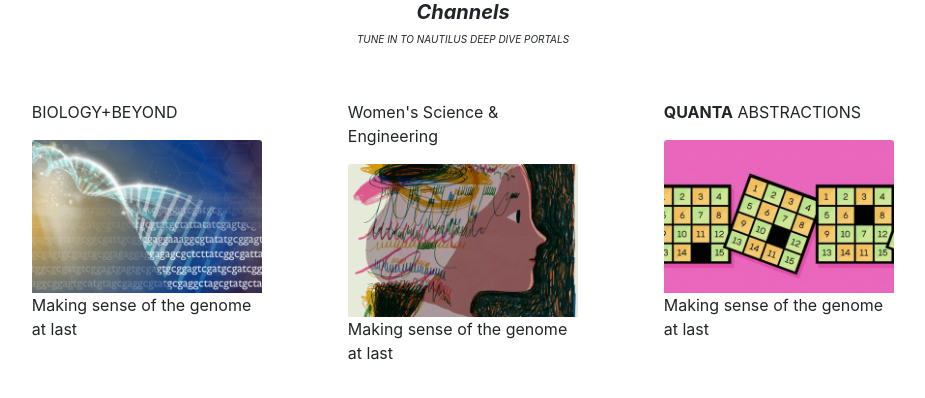
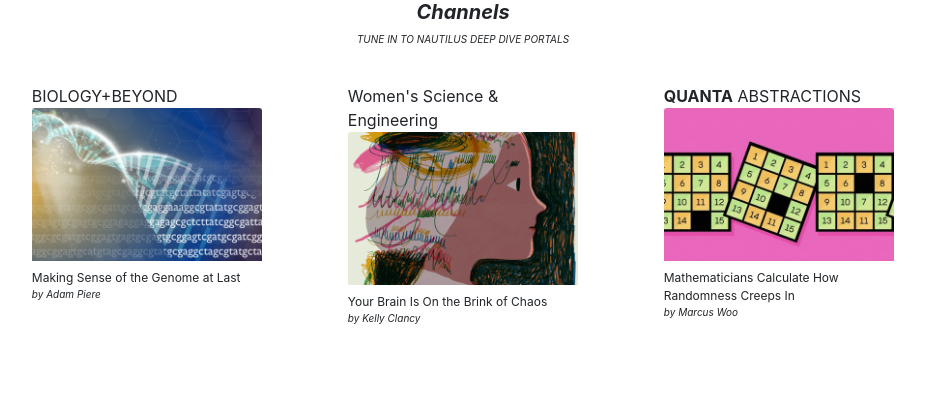
Before and after one commit to SunShineOneX/nautilus_mockup, a React (Create React App) app: page / in a window 1280 px wide. Shown: the top 398 px of the page, without its empty margins (177-1102 px from the left). Built offline with nearby package versions, Linux system fonts and the light colour scheme.

Commit message:
more card style updates

```diff
--- a/src/App.css
+++ b/src/App.css
@@ -1,6 +1,15 @@
 .body {
     padding: 0;
     margin: 0;
+}
+
+p {
+    margin-bottom: 0;
+}
+
+.sub-title {
+    padding-top: 1vh;
+    font-size: 12px;
 }
 
 .head-container {
@@ -17,17 +26,21 @@
 }
 
 .card {
-    padding: 1vw;
+    padding: 1vw 1vw 0 1vw;
     border: 0;
     margin: 0;
     width: 20vw;
 }
 
-.card-images {
-
-}
 
 .card-deck {
     justify-content: center;
     padding-top: 3vh;
+    margin-bottom: 0;
 }
+
+.author {
+    font-style: italic;
+    font-size: 10px;
+    padding-top: 0;
+}
--- a/src/components/Channels.js
+++ b/src/components/Channels.js
@@ -15,24 +15,24 @@ function Channels() {
                         <div id="card" class="card">
                             <p>BIOLOGY+BEYOND</p>
                             <img class="card-images" src={require("../assets/bio_and_beyond.jpeg")}className="card-img-top frag" alt=""></img>
-                            <p>Making sense of the genome at last</p>
-                            <p></p>
+                            <p class="sub-title">Making Sense of the Genome at Last</p>
+                            <p class="author">by Adam Piere</p>
                         </div>
                         </div>
                     <div class="col-lg-4">
                         <div id="card" class="card">
                             <p>Women's Science & Engineering</p>
                             <img class="card-images" src={require("../assets/wise_sci_and_engineering.png")}className="card-img-top frag" alt=""></img>
-                            <p>Making sense of the genome at last</p>
-                            <p></p>
+                            <p class="sub-title">Your Brain Is On the Brink of Chaos</p>
+                            <p class="author">by Kelly Clancy</p>
                         </div>
                         </div>
                         <div class="col-lg-4">
                         <div id="card" class="card">
                             <p><strong>QUANTA</strong> ABSTRACTIONS</p>
                             <img class="card-images" src={require("../assets/abstractions.jpeg")}className="card-img-top frag" alt=""></img>
-                            <p>Making sense of the genome at last</p>
-                            <p></p>
+                            <p class="sub-title">Mathematicians Calculate How Randomness Creeps In</p>
+                            <p class="author">by Marcus Woo</p>
                         </div>
                         </div>
                     </div>
```
